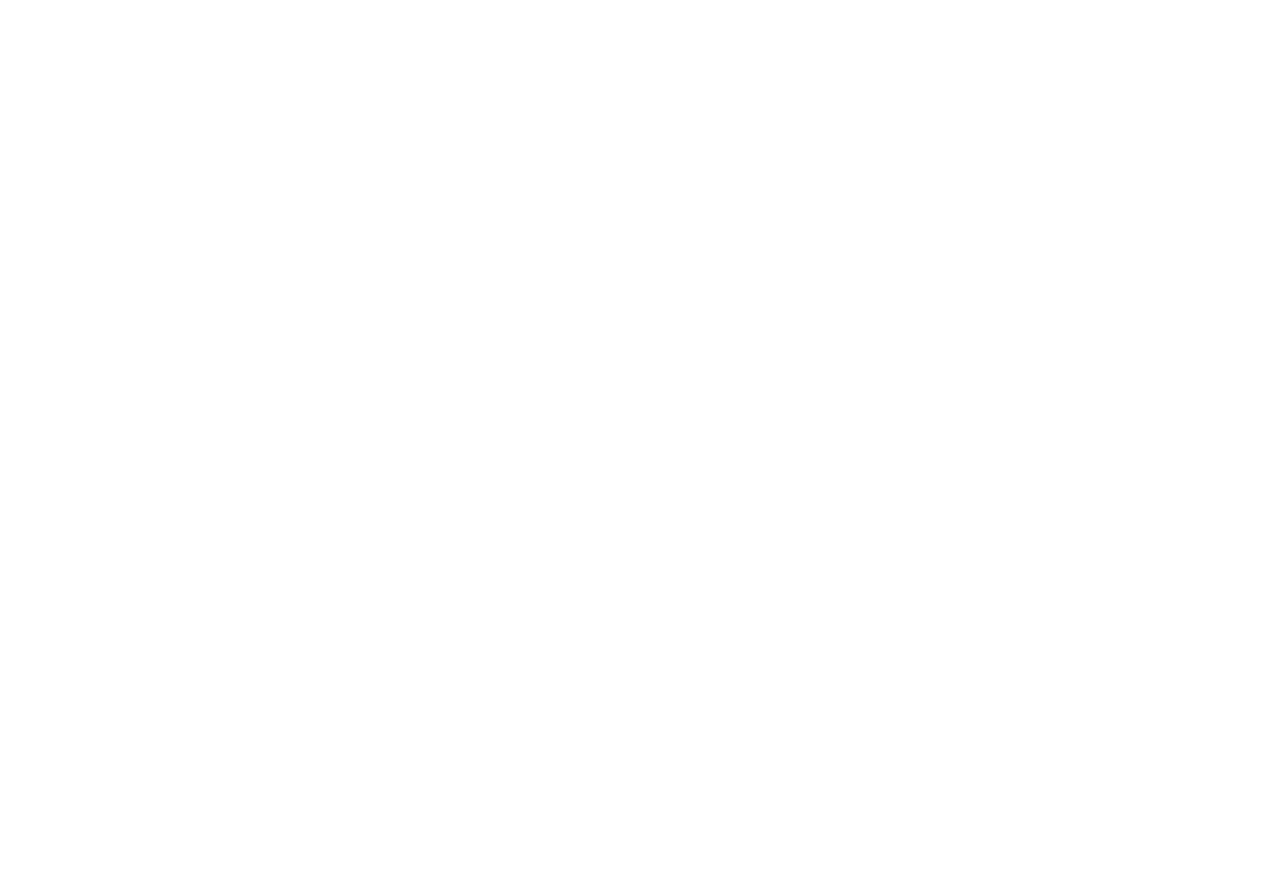
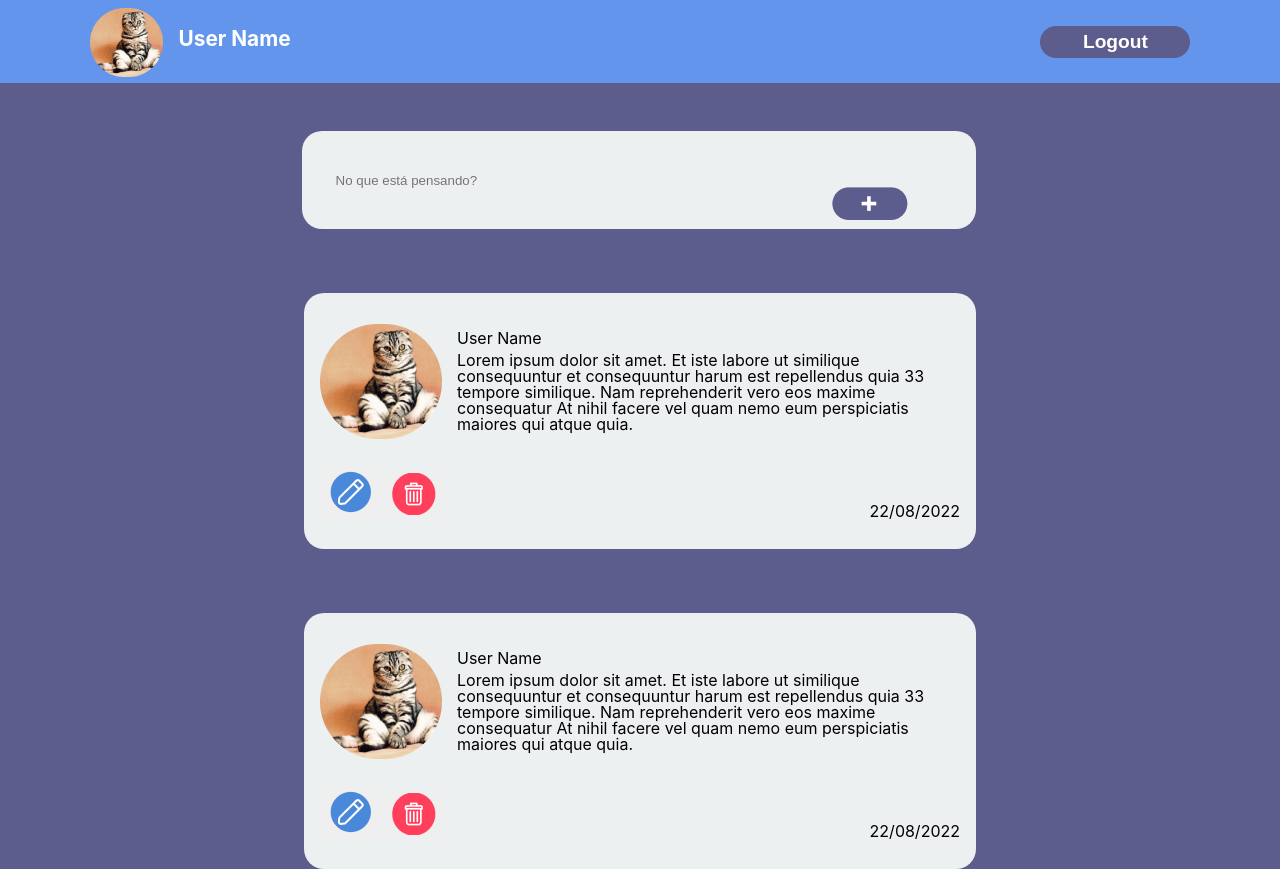
Before and after one commit to NicollyAlves/m2-entrega-blog, a plain HTML site: page src/HTML/homePage.html in a window 1280 px wide. Before the commit the page ends 800 px from the top, so only its background shows below. Drawn offline with Linux system fonts and the light colour scheme.

Commit message:
home page CSS

```diff
--- a/src/HTML/homePage.html
+++ b/src/HTML/homePage.html
@@ -0,0 +1,75 @@
+<!DOCTYPE html>
+<html lang="pt-BR">
+<head>
+  <meta charset="UTF-8">
+  <meta http-equiv="X-UA-Compatible" content="IE=edge">
+  <meta name="viewport" content="width=device-width, initial-scale=1.0">
+  <link rel="stylesheet" href="../styles/reset.css">
+  <link rel="stylesheet" href="../styles/style.css">
+  <link rel="stylesheet" href="../styles/homePage.css">
+  <title>m2-entrega-blog-m2</title>
+</head>
+<body>
+    <header>
+        <section class="Header">
+            <div class="Header--UserInfo">
+                <div>
+                    <img id="img--header" src="../image 4.png" alt="">
+                </div>
+                <h3>User Name</h3>
+            </div>
+            <button>Logout</button>
+        </section>
+    </header>
+    <main>
+        <section class="Main--Section--Postar">
+            <input type="text" placeholder="No que está pensando?">
+            <button><img src="../Button.png" alt=""></button>
+        </section>
+        <section>
+            <div class="Main--SectionPost--Post">
+                <div class="Post">
+                    <div class="img-name-text">
+                        <img src="../image 4.png" alt="">
+                        <div id="name-text">
+                            <h3>User Name</h3>
+                            <p id="mensagem">
+                            Lorem ipsum dolor sit amet. Et iste labore ut similique consequuntur et consequuntur harum est repellendus quia 33 tempore similique. Nam reprehenderit vero eos maxime consequatur At nihil facere vel quam nemo eum perspiciatis maiores qui atque quia.
+                            </p>
+                        </div>
+                    </div>
+                    <div class="data-btn">
+                        <p id="data">
+                            22/08/2022
+                        </p>
+                        <div id="btn-edit-delet">
+                            <button><img src="../edit.png" alt=""></button>
+                            <button><img src="../trash-bin 1.png" alt=""></button>
+                        </div>
+                    </div>
+                </div>
+                <div class="Post">
+                    <div class="img-name-text">
+                        <img src="../image 4.png" alt="">
+                        <div id="name-text">
+                            <h3>User Name</h3>
+                            <p id="mensagem">
+                            Lorem ipsum dolor sit amet. Et iste labore ut similique consequuntur et consequuntur harum est repellendus quia 33 tempore similique. Nam reprehenderit vero eos maxime consequatur At nihil facere vel quam nemo eum perspiciatis maiores qui atque quia.
+                            </p>
+                        </div>
+                    </div>
+                    <div class="data-btn">
+                        <p id="data">
+                            22/08/2022
+                        </p>
+                        <div id="btn-edit-delet">
+                            <button><img src="../edit.png" alt=""></button>
+                            <button><img src="../trash-bin 1.png" alt=""></button>
+                        </div>
+                    </div>
+                </div>
+            </div>
+        </section>
+    </main>
+</body>
+</html>
--- a/src/styles/homePage.css
+++ b/src/styles/homePage.css
@@ -1,10 +1,145 @@
+body {
+    font-family: 'Inter', sans-serif;
+    background-color: var(--darckblue);
+}
+
+header {
+    background-color: var(--blue);
+    height: 83px;
+}
+
+header > .Header {
+    display: flex;
+    justify-content: space-between;
+    align-items: center;
+    margin: 0px 7%;
+}
+
+.Header--UserInfo {
+    display: flex;
+    align-items: center;
+    justify-content: flex-start;
+}
+
+#img--header {
+    margin-right: 1rem;
+    height: 4.3em;
+    margin-top: 9%;
+}
+
+.Header--UserInfo > h3 {
+    font-weight: 700;
+    font-size: 1.3em;
+    color: var(--white);
+}
+
+.Header > button {
+    margin-top: 5px;
+    border-radius: 20px;
+    font-weight: 700;
+    font-size: 1.2em;
+    background-color: var(--darckblue);
+    color: var(--white);
+    border: none;
+    width: 30%;
+    padding: 0.3rem;
+    max-width: 150px;
+    min-width: 100px;
+}
+
 main {
+    margin-top: 3em;
     display: flex;
     align-items: center;
     justify-content: center;
+    flex-direction: column;
 }
 
-main > .Main--Cadastro {
+.Main--Section--Postar {
+    width: 80%;
     display: flex;
     flex-direction: column;
+    align-items: flex-end;
 }
+
+.Main--Section--Postar > input {
+    width: 95%;
+    height: 6rem;
+    border-radius: 20px;
+    border: none;
+    background-color:  #ECF0F1;
+    padding-left: 5%;
+}
+
+.Main--Section--Postar > button{
+    border: none;
+    background-color: #ECF0F1;
+    width: 15%;
+    min-width: 75px;
+    margin-right: 10px;
+    margin-top: 52px;
+    position: absolute;
+}
+
+.Main--SectionPost--Post {
+    display: flex;
+    flex-direction: column;
+    align-items: center;
+}
+
+.Post {
+    display: flex;
+    align-items: center;
+    flex-direction: column;
+    margin-top: 4rem;
+    width: 77%;
+    border-radius: 20px;
+    border: none;
+    background-color: #ECF0F1;
+    height: 370px;
+    text-align: center;
+    padding: 1rem;
+    justify-content: space-around;
+}
+
+.Post > h3 {
+    font-weight: 700;
+    font-size: 24px;
+}
+
+.Post > div > button {
+    border: none;
+}
+
+@media (min-width: 768px) {
+    .Main--Section--Postar{
+        max-width: 52.5%;
+    }
+    .Post {
+        max-width: 50%;
+        max-height: 14rem;
+    }
+    .img-name-text {
+        display: flex;
+    }
+    .data-btn {
+        display: flex;
+        flex-direction: row-reverse;
+        justify-content: space-between;
+        width: 100%;
+        align-items: flex-end;
+    }
+    #name-text{
+        display: flex;
+        flex-direction: column;
+        flex-wrap: wrap;
+        align-items: flex-start;
+        justify-content: space-evenly;
+        text-align: left;
+        margin-left: 15px;
+        margin-right: 15px;
+    }
+    #btn-edit-delet > button {
+        border: none;
+    }
+}
--- a/src/styles/index.css
+++ b/src/styles/index.css
@@ -110,6 +110,7 @@ main {
     main {
         flex-direction: row;
         justify-content: space-around;
+        margin-top: 6rem;
     }
     .Main--Cadastro{
         margin-right: 2rem;
```
Also changed, not shown: src/Button.png (added), src/edit.png (added), src/image 4.png (added), src/trash-bin 1.png (added).
